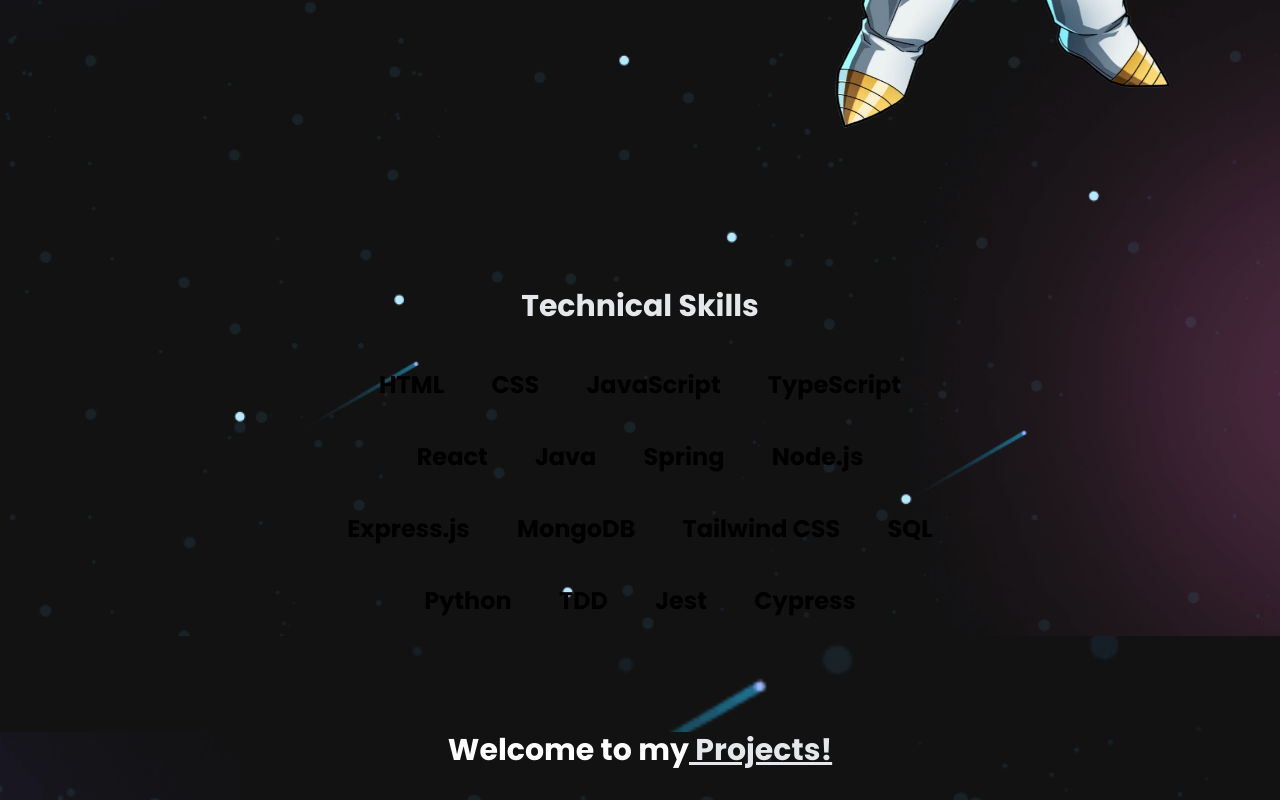
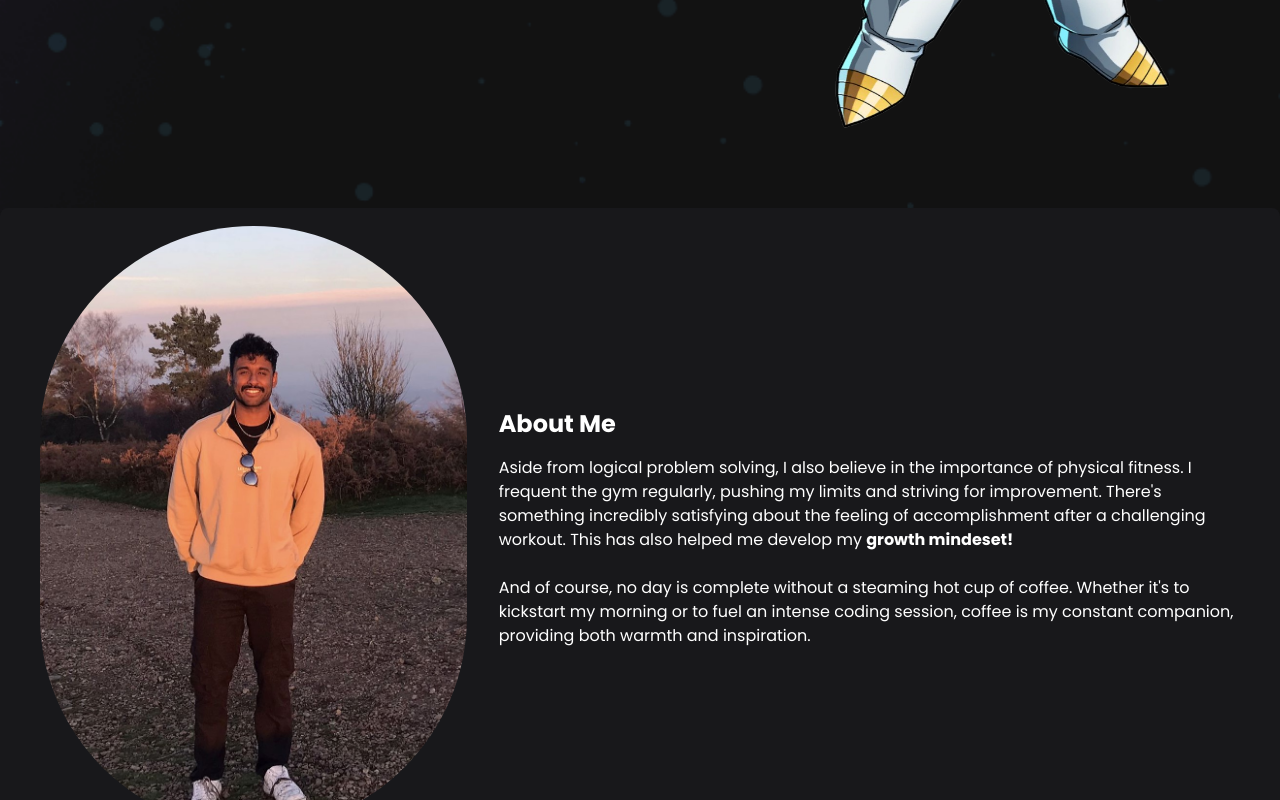
Before and after one commit to AthishThayalan/personal-portfolio, a React (Vite) app in the folder personal-portfolio/: page / in a window 1280 px wide. Shown: the part 740-1540 px from the top of the page. Built offline with nearby package versions, Linux system fonts and the light colour scheme.

Commit message:
Changed styling of about me.

```diff
--- a/personal-portfolio/src/App.tsx
+++ b/personal-portfolio/src/App.tsx
@@ -4,6 +4,7 @@ import Skills from "./components/Skills/Skill";
 import bannerBG from "./assets/banner-bg.png";
 import Projects from "./components/Projects/Projects";
 import Contact from "./components/Contact/Contact";
+import AboutMe from "./components/aboutMe/aboutMe";
 
 function App() {
   return (
@@ -17,6 +18,7 @@ function App() {
         style={{ backgroundImage: `url(${bannerBG})` }}
       >
         <Banner />
+        <AboutMe />
         <Skills />
       </div>
       <div
--- a/personal-portfolio/src/components/Contact/Contact.tsx
+++ b/personal-portfolio/src/components/Contact/Contact.tsx
@@ -8,7 +8,7 @@ const Contact = () => {
     <div className="max-w-screen-xl mx-auto h-screen flex items-center justify-center pb-12">
       {" "}
       <div
-        className="bg-zinc-900 rounded-lg shadow-lg md:flex md:flex-row items-center justify-center text-white h-auto p-4"
+        className="bg-zinc-900 rounded-lg shadow-lg md:flex md:flex-row items-center justify-center text-white h-5/6 p-4"
         id="contact"
       >
         <div className="md:w-1/2 p-4">
--- /dev/null
+++ b/personal-portfolio/src/components/aboutMe/aboutMe.tsx
@@ -0,0 +1,36 @@
+import myImage from "../../assets/me.jpg";
+
+const AboutMe = () => {
+  return (
+    <div className="flex justify-center items-center h-screen">
+      <div className="bg-zinc-900 flex items-center w-full max-w-7xl mx-auto bg-white rounded-lg shadow-lg overflow-hidden h-4/5">
+        <div className="flex-none w-1/3 ml-10">
+          <img
+            src={myImage}
+            alt="My Image"
+            className="h-auto w-full object-cover rounded-full w-80 h-80"
+          />
+        </div>
+        <div className="p-8 flex-1">
+          <h2 className="text-2xl font-bold mb-4 text-white">About Me</h2>
+          <p className="text-white">
+            Aside from logical problem solving, I also believe in the importance
+            of physical fitness. I frequent the gym regularly, pushing my limits
+            and striving for improvement. There's something incredibly
+            satisfying about the feeling of accomplishment after a challenging
+            workout. This has also helped me develop my{" "}
+            <strong>growth mindeset!</strong>
+            <br />
+            <br />
+            And of course, no day is complete without a steaming hot cup of
+            coffee. Whether it's to kickstart my morning or to fuel an intense
+            coding session, coffee is my constant companion, providing both
+            warmth and inspiration.
+          </p>
+        </div>
+      </div>
+    </div>
+  );
+};
+
+export default AboutMe;
```
